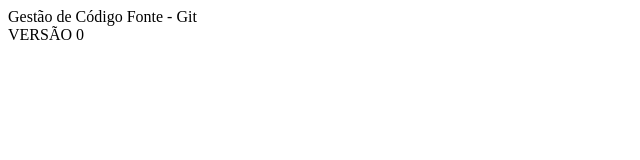
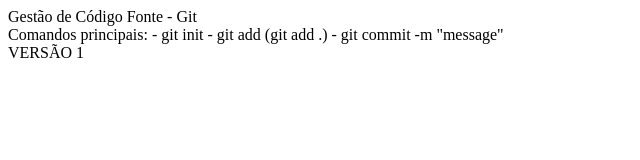
Before and after one commit to Ellen-Vitoria/git_start, a plain HTML site: page index.html in a window 1280 px wide. Shown: the whole page, without its empty margins (0-640 px from the left). Drawn offline with Linux system fonts and the light colour scheme.

Commit message:
Acrescentando conteudo ao index.html

```diff
--- a/index.html
+++ b/index.html
@@ -7,8 +7,11 @@
     <title>Git</title>
 </head>
 <body>
-    Gestão de Código Fonte - Git
-
-    <footer>VERSÃO 0</footer>
+    Gestão de Código Fonte - Git<br>
+    Comandos principais:
+    - git init
+    - git add (git add .)
+    - git commit -m "message"
+    <footer>VERSÃO 1</footer>
 </body>
 </html>
```
